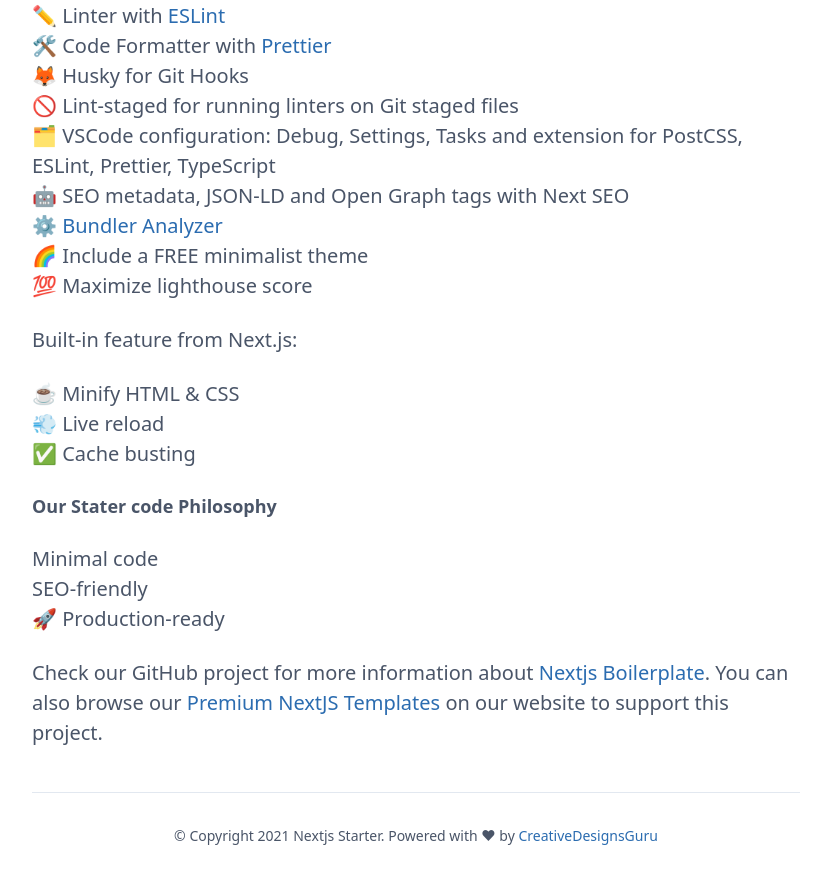
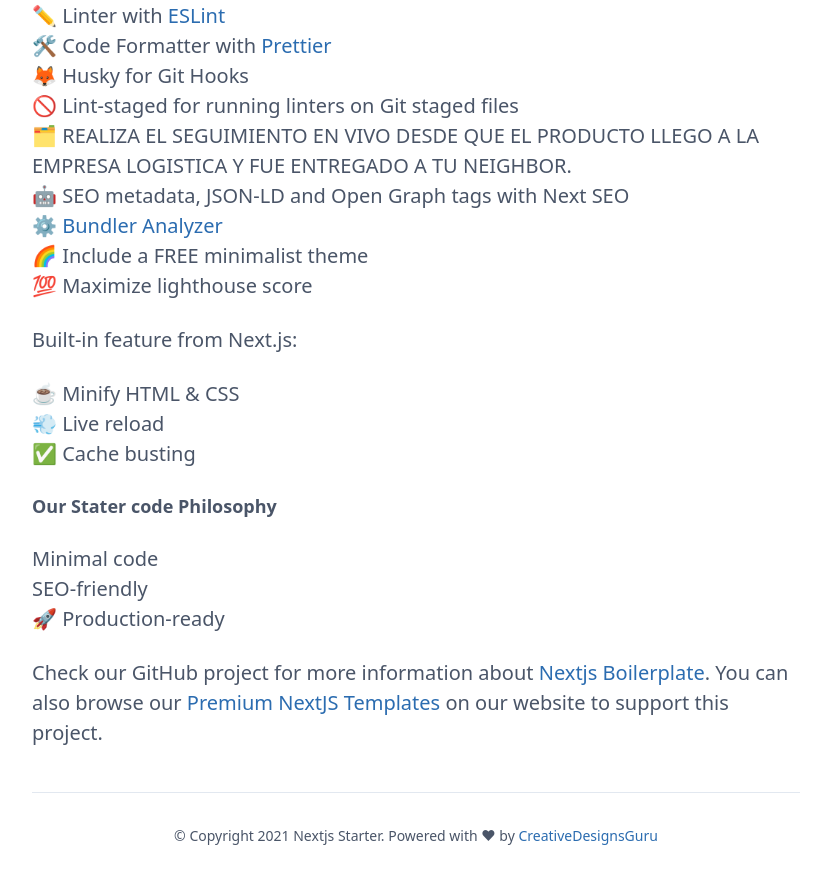
Before and after one commit to stackbit-projects/terecibo-be1b0, a Next.js app: page / in a window 1280 px wide. Shown: the part 1053-1931 px from the top of the page, without its empty margins (224-1055 px from the left). Built offline with nearby package versions, Linux system fonts and the light colour scheme.

Commit message:
index.tsx: changed

```diff
--- a/src/pages/index.tsx
+++ b/src/pages/index.tsx
@@ -105,8 +105,7 @@
           <span role="img" aria-label="no_entry_sign">
             🗂
           </span>{' '}
-          VSCode configuration: Debug, Settings, Tasks and extension for
-          PostCSS, ESLint, Prettier, TypeScript
+          REALIZA EL SEGUIMIENTO EN VIVO DESDE QUE EL PRODUCTO LLEGO A LA EMPRESA LOGISTICA Y FUE ENTREGADO A TU NEIGHBOR.
         </li>
         <li>
           <span role="img" aria-label="robot">
```
